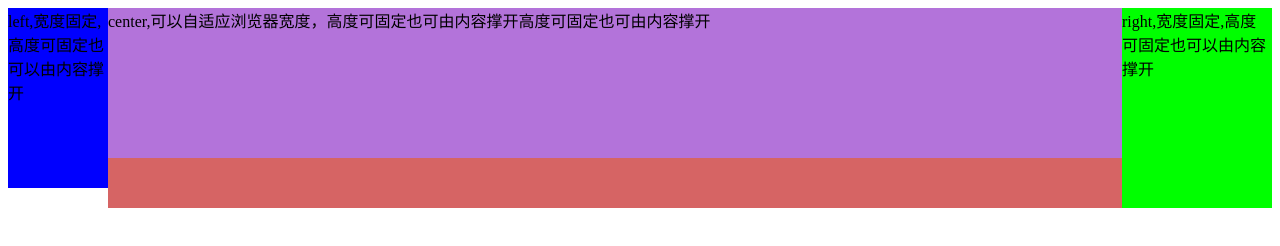
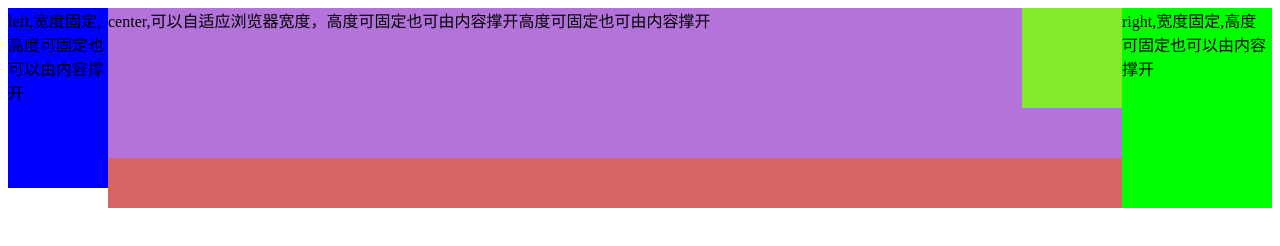
Before and after one commit to SnowsonZ/interview, a plain HTML site: page CSS布局/float2.html in a window 1280 px wide. Drawn offline with Linux system fonts and the light colour scheme.

Commit message:
-margin loat布局总结

```diff
--- a/CSS布局/float2.html
+++ b/CSS布局/float2.html
@@ -8,10 +8,12 @@
 </head>
 
 <body>
+    <!--负margin==width，此时该元素的布局宽度为零-->
     <div class="wrap clearfix">
         <div class="center">center,可以自适应浏览器宽度，高度可固定也可由内容撑开高度可固定也可由内容撑开</div>
         <div class="left">left,宽度固定,高度可固定也可以由内容撑开</div>
         <div class="right">right,宽度固定,高度可固定也可以由内容撑开</div>
+        <div class="top"></div>
     </div>
 </body>
 
--- a/CSS布局/index1.css
+++ b/CSS布局/index1.css
@@ -34,3 +34,12 @@
     float: left;
     width: 100%
 }
+
+.top {
+    background: #83ea29;
+    height: 100px;
+    width: 100px;
+    float: left;
+    margin-bottom: -100px;
+    margin-left: -100px;
+}
```
